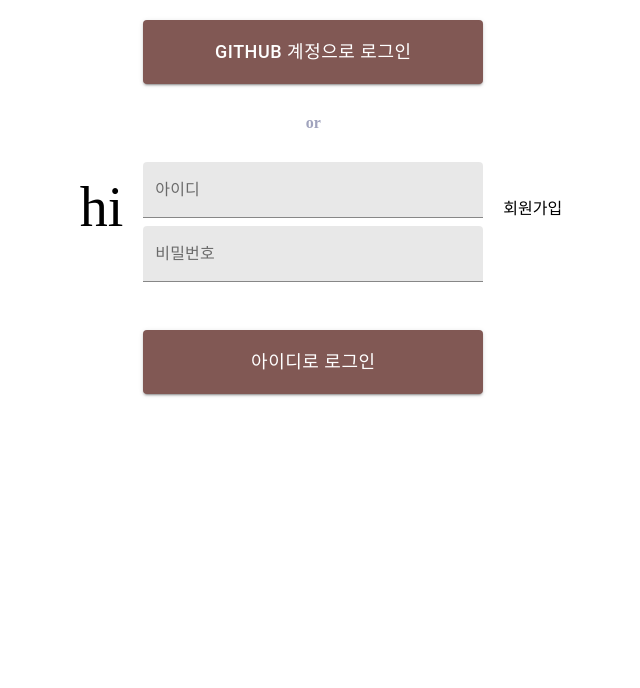
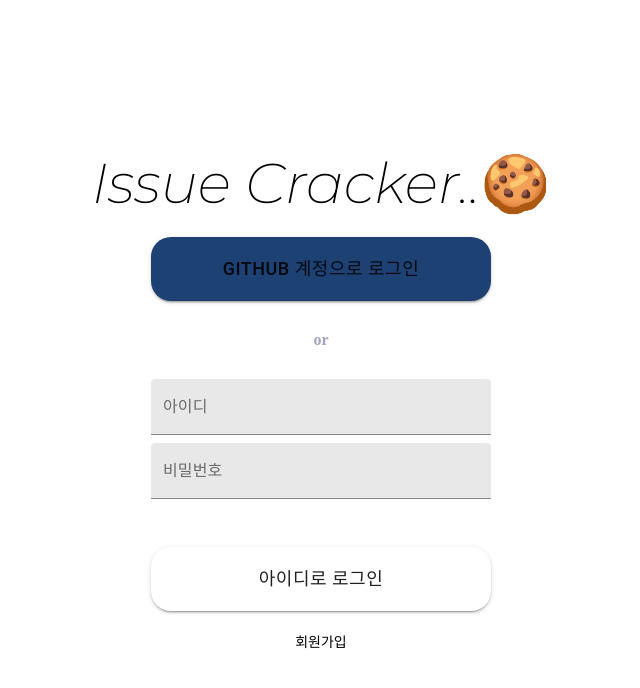
Before and after one commit to codesquad-members-2021/issue-tracker, a React (Create React App) app in the folder frontend/issue-cracker/: page / in a window 1280 px wide. Shown: the top 688 px of the page, without its empty margins (319-959 px from the left). Built offline with nearby package versions, Linux system fonts and the light colour scheme; the HTML template or start-up script is replaced by a standard one.

Commit message:
feat: LogIn UI 구성 완료
-ghojeong/issue-tracker/#15

```diff
--- a/frontend/issue-cracker/public/index.html
+++ b/frontend/issue-cracker/public/index.html
@@ -8,6 +8,11 @@
       name="description"
       content="Web site created using create-react-app"
     />
+    <link rel="preconnect" href="https://fonts.gstatic.com" />
+    <link
+      href="https://fonts.googleapis.com/css2?family=Montserrat:ital,wght@1,200&display=swap"
+      rel="stylesheet"
+    />
     <title>Issue Cracker</title>
   </head>
   <body>
--- a/frontend/issue-cracker/src/App.tsx
+++ b/frontend/issue-cracker/src/App.tsx
@@ -1,51 +1,15 @@
 import React from 'react';
-import styled, { createGlobalStyle, ThemeProvider } from 'styled-components';
+import styled, { ThemeProvider } from 'styled-components';
 import theme from '../src/components/styles/theme';
-import ButtonList from './components/common/ButtonList';
-import InputList from './components/common/InputList';
-import RegisterButton from './components/common/RegisterButton';
-import Logo from './components/common/Logo';
+import { GlobalStyle } from './components/styles/GlobalStyle';
+import LogIn from './components/layout/LogIn';
 
-export const GlobalStyle = createGlobalStyle`
-  *{
-    padding:0;
-    margin:0;
-    box-sizing:border-box;
-  }
-  body{
-    font-family: 'Noto Sans KR';
-
-  }
-  a{
-    text-decoration:none;
-  }
-  ol, ul, li {
-    list-style: none;
-  }
-  button{
-    border:none;
-  }
-`;
 function App(): JSX.Element {
   return (
     <ThemeProvider theme={theme}>
       <GlobalStyle />
       <AppStyle>
-        <Logo type={'large'} name={'hi'} />
-        <Box>
-          <ButtonBox>
-            <ButtonList type={'large'} name={'GitHub 계정으로 로그인'} />
-          </ButtonBox>
-          <TextBox>or</TextBox>
-          <InputBox>
-            <InputList type={'large'} name={'아이디'} />
-            <InputList type={'large'} name={'비밀번호'} />
-          </InputBox>
-          <ButtonBox>
-            <ButtonList type={'large'} name={'아이디로 로그인'} />
-          </ButtonBox>
-        </Box>
-        <RegisterButton />
+        <LogIn />
       </AppStyle>
     </ThemeProvider>
   );
@@ -57,29 +21,6 @@ const AppStyle = styled.div`
   display: flex;
   justify-content: center;
   align-items: center;
+  position: relative;
+  height: 100vh;
 `;
-
-const Box = styled.div`
-  display: flex;
-  flex-direction: column;
-  align-items: center;
-  width: fit-content;
-`;
-
-const TextBox = styled.div`
-  color: #a0a3bd;
-  font-size: 16px;
-  line-height: 28px;
-  margin: 5px 0px;
-  font-weight: 600;
-`;
-
-const InputBox = styled.div`
-  display: flex;
-  flex-direction: column;
-  margin: 20px 0px;
-`;
-
-const ButtonBox = styled.div`
-  margin: 20px;
-`;
--- a/frontend/issue-cracker/src/components/common/ButtonList.tsx
+++ b/frontend/issue-cracker/src/components/common/ButtonList.tsx
@@ -7,6 +7,7 @@ import { ClassNameMap } from '@material-ui/styles/withStyles';
 interface Prop {
   type: string;
   name: string;
+  color?: string;
 }
 type IButtonType = ClassNameMap<
   | 'buttonLarge'
@@ -20,31 +21,31 @@ type IButtonType = ClassNameMap<
 interface IButton {
   classes: IButtonType;
   name: string;
+  color?: string;
 }
 
-const ButtonList: FC<Prop> = ({ type, name }: Prop) => {
+const ButtonList: FC<Prop> = ({ type, name, color = 'white' }: Prop) => {
   const classes = useButtonStyles();
 
   return {
-    large: <ButtonLarge {...{ classes, name }} />,
-    medium: <ButtonMedium {...{ classes, name }} />,
-    smallFill: <ButtonSmallFill {...{ classes, name }} />,
-    smallBorder: <ButtonSmallBorder {...{ classes, name }} />,
-    mediumText: <ButtonMediumText {...{ classes, name }} />,
-    smallText: <ButtonSmallText {...{ classes, name }} />,
+    large: <ButtonLarge {...{ classes, name, color }} />,
+    medium: <ButtonMedium {...{ classes, name, color }} />,
+    smallFill: <ButtonSmallFill {...{ classes, name, color }} />,
+    smallBorder: <ButtonSmallBorder {...{ classes, name, color }} />,
+    mediumText: <ButtonMediumText {...{ classes, name, color }} />,
+    smallText: <ButtonSmallText {...{ classes, name, color }} />,
   }[type] as JSX.Element;
 };
 
 export default ButtonList;
 
-function ButtonLarge({ classes, name }: IButton) {
+function ButtonLarge({ classes, name, color }: IButton) {
   return (
     <Button
       variant="contained"
-      color="secondary"
       className={classes.buttonLarge}
       style={{
-        backgroundColor: '#815854',
+        backgroundColor: `${color}`,
       }}
     >
       {name}
@@ -52,14 +53,13 @@ function ButtonLarge({ classes, name }: IButton) {
   );
 }
 
-function ButtonMedium({ classes, name }: IButton) {
+function ButtonMedium({ classes, name, color }: IButton) {
   return (
     <Button
       variant="contained"
-      color="secondary"
       className={classes.buttonMedium}
       style={{
-        backgroundColor: '#815854',
+        backgroundColor: `${color}`,
       }}
     >
       {name}
@@ -67,15 +67,14 @@ function ButtonMedium({ classes, name }: IButton) {
   );
 }
 
-function ButtonSmallFill({ classes, name }: IButton) {
+function ButtonSmallFill({ classes, name, color }: IButton) {
   return (
     <Button
       variant="contained"
       startIcon={<AddIcon />}
-      color="secondary"
       className={classes.buttonSmallFill}
       style={{
-        backgroundColor: '#815854',
+        backgroundColor: `${color}`,
       }}
     >
       {name}
@@ -83,15 +82,14 @@ function ButtonSmallFill({ classes, name }: IButton) {
   );
 }
 
-function ButtonSmallBorder({ classes, name }: IButton) {
+function ButtonSmallBorder({ classes, name, color }: IButton) {
   return (
     <Button
       variant="outlined"
       startIcon={<AddIcon />}
-      color="secondary"
       className={classes.buttonSmallBorder}
       style={{
-        border: '1px solid #815854',
+        border: `1px solid ${color}`,
       }}
     >
       {name}
@@ -103,7 +101,6 @@ function ButtonMediumText({ classes, name }: IButton) {
   return (
     <Button
       variant="text"
-      color="secondary"
       startIcon={<AddIcon />}
       className={classes.buttonMediumText}
     >
@@ -116,7 +113,6 @@ function ButtonSmallText({ classes, name }: IButton) {
   return (
     <Button
       variant="text"
-      color="secondary"
       startIcon={<AddIcon />}
       className={classes.buttonSmallText}
     >
--- a/frontend/issue-cracker/src/components/common/Logo.tsx
+++ b/frontend/issue-cracker/src/components/common/Logo.tsx
@@ -1,4 +1,4 @@
-import React, { FunctionComponent } from 'react';
+import React, { FC } from 'react';
 import styled from 'styled-components';
 
 interface Prop {
@@ -7,14 +7,13 @@ interface Prop {
 }
 //function : 아예 안써도 됨
 //const logo => : FuncitonComponent  , FC
-const Logo: FunctionComponent<Prop> = ({ type, name }: Prop) => {
+const Logo: FC<Prop> = ({ type, name }: Prop) => {
   return <LogoDiv type={type}>{name}</LogoDiv>;
 };
 
 const LogoDiv = styled.div<Prop>`
-  /* color: ${({ theme }) => theme.colors.black}; */
   font-size: ${({ type }) => (type === 'large' ? '56px' : '32px')};
-
   font-weight: 400;
+  font-family: 'Montserrat', sans-serif;
 `;
 export default Logo;
--- a/frontend/issue-cracker/src/components/common/RegisterButton.tsx
+++ b/frontend/issue-cracker/src/components/common/RegisterButton.tsx
@@ -1,7 +1,12 @@
-import React from 'react';
+import React, { FC } from 'react';
+import styled from 'styled-components';
 
-const RegisterButton = () => {
-  return <div>{'회원가입'}</div>;
+const RegisterButton: FC = () => {
+  return <RegisterButtonStyle>{'회원가입'}</RegisterButtonStyle>;
 };
 
 export default RegisterButton;
+
+const RegisterButtonStyle = styled.div`
+  font-size: 14px;
+`;
--- /dev/null
+++ b/frontend/issue-cracker/src/components/layout/LogIn.tsx
@@ -0,0 +1,74 @@
+import React, { FC } from 'react';
+import styled from 'styled-components';
+import ButtonList from '../common/ButtonList';
+import InputList from '../common/InputList';
+import RegisterButton from '../common/RegisterButton';
+import Logo from '../common/Logo';
+import {
+  ID,
+  PASSWORD,
+  LARGE,
+  LOGO_TITLE,
+  GITHUB_LOGIN,
+  DEFAULT_LOGIN,
+} from '../../utils/const';
+import theme from '../styles/theme';
+
+const LogIn: FC = () => {
+  return (
+    <LogInDiv>
+      <Box>
+        <Logo type={LARGE} name={LOGO_TITLE} />
+        <ButtonBox>
+          <ButtonList
+            type={LARGE}
+            name={GITHUB_LOGIN}
+            color={theme.colors.blue}
+          />
+        </ButtonBox>
+        <TextBox>or</TextBox>
+        <InputBox>
+          <InputList type={LARGE} name={ID} />
+          <InputList type={LARGE} name={PASSWORD} />
+        </InputBox>
+        <ButtonBox>
+          <ButtonList
+            type={LARGE}
+            name={DEFAULT_LOGIN}
+            // color={theme.colors.yellow}
+          />
+        </ButtonBox>
+        <RegisterButton />
+      </Box>
+    </LogInDiv>
+  );
+};
+
+export default LogIn;
+
+const LogInDiv = styled.div``;
+
+const Box = styled.div`
+  display: flex;
+  flex-direction: column;
+  align-items: center;
+  width: fit-content;
+`;
+
+const TextBox = styled.div`
+  color: #a0a3bd;
+  font-size: 16px;
+  line-height: 28px;
+  margin: 5px 0px;
+  font-weight: 600;
+`;
+
+const InputBox = styled.div`
+  display: flex;
+  flex-direction: column;
+  margin: 20px 0px;
+`;
+
+const ButtonBox = styled.div`
+  margin: 20px;
+`;
--- a/frontend/issue-cracker/src/components/styles/ButtonStyles.tsx
+++ b/frontend/issue-cracker/src/components/styles/ButtonStyles.tsx
@@ -4,42 +4,45 @@ const useButtonStyles = makeStyles(() => ({
   buttonLarge: {
     width: '340px',
     height: '64px',
-    backgroundColor: '#815854',
     fontSize: '18px',
+    borderRadius: '20px',
   },
   buttonMedium: {
     width: '240px',
     height: '56px',
-    backgroundColor: '#815854',
     fontSize: '18px',
+    borderRadius: '20px',
   },
   buttonSmallFill: {
     width: '120px',
     height: '40px',
-    backgroundColor: '#815854',
     fontSize: '12px',
     lineHeight: '20px',
+    borderRadius: '20px',
   },
   buttonSmallBorder: {
     width: '120px',
     height: '40px',
     fontSize: '12px',
     lineHeight: '20px',
-    color: '#815854',
+    color: '#1E4174',
+    borderRadius: '20px',
   },
   buttonMediumText: {
     width: '120px',
     height: '40px',
     fontSize: '16px',
     lineHeight: '28px',
-    color: '#815854',
+    color: '#1E4174',
+    borderRadius: '20px',
   },
   buttonSmallText: {
     width: '120px',
     height: '40px',
     fontSize: '12px',
     lineHeight: '20px',
-    color: '#815854',
+    color: '#1E4174',
+    borderRadius: '20px',
   },
 }));
 
--- /dev/null
+++ b/frontend/issue-cracker/src/components/styles/GlobalStyle.tsx
@@ -0,0 +1,22 @@
+import { createGlobalStyle } from 'styled-components';
+
+export const GlobalStyle = createGlobalStyle`
+  *{
+    padding:0;
+    margin:0;
+    box-sizing:border-box;
+  }
+  body{
+    font-family: 'Noto Sans KR';
+
+  }
+  a{
+    text-decoration:none;
+  }
+  ol, ul, li {
+    list-style: none;
+  }
+  button{
+    border:none;
+  }
+`;
--- a/frontend/issue-cracker/src/components/styles/theme.ts
+++ b/frontend/issue-cracker/src/components/styles/theme.ts
@@ -11,9 +11,8 @@ const theme = {
     magenta: '#ed6f63',
     brown: '#815854',
     beige: '#F9EBDE',
-    blue: '#7b9acc',
-    pink: '#FAD0C9',
-
+    blue: '#1E4174',
+    yellow: '#DDA94B',
     //gray1~gray6 => 5로 갈수록 진해짐
   },
   fontSizes: {
--- /dev/null
+++ b/frontend/issue-cracker/src/utils/const.ts
@@ -0,0 +1,14 @@
+// Logo
+export const LOGO_TITLE = 'Issue Cracker..🍪';
+
+// Login
+export const ID = '아이디';
+export const PASSWORD = '비밀번호';
+export const GITHUB_LOGIN = 'GitHub 계정으로 로그인';
+export const DEFAULT_LOGIN = '아이디로 로그인';
+
+// ButtonName
+
+// ButtonSize
+export const LARGE = 'large';
+export const MEDIUM = 'medium';
```
Also changed, not shown: frontend/issue-cracker/src/App.css (deleted, +0 -38 lines).
